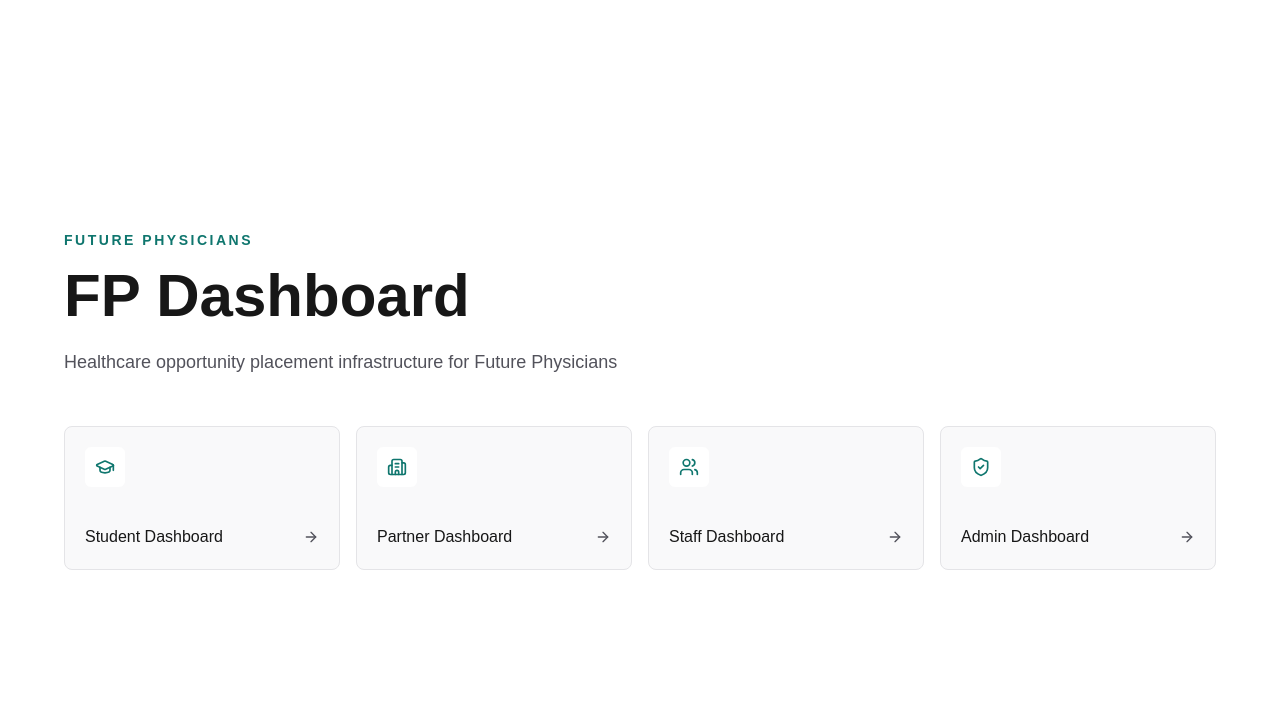
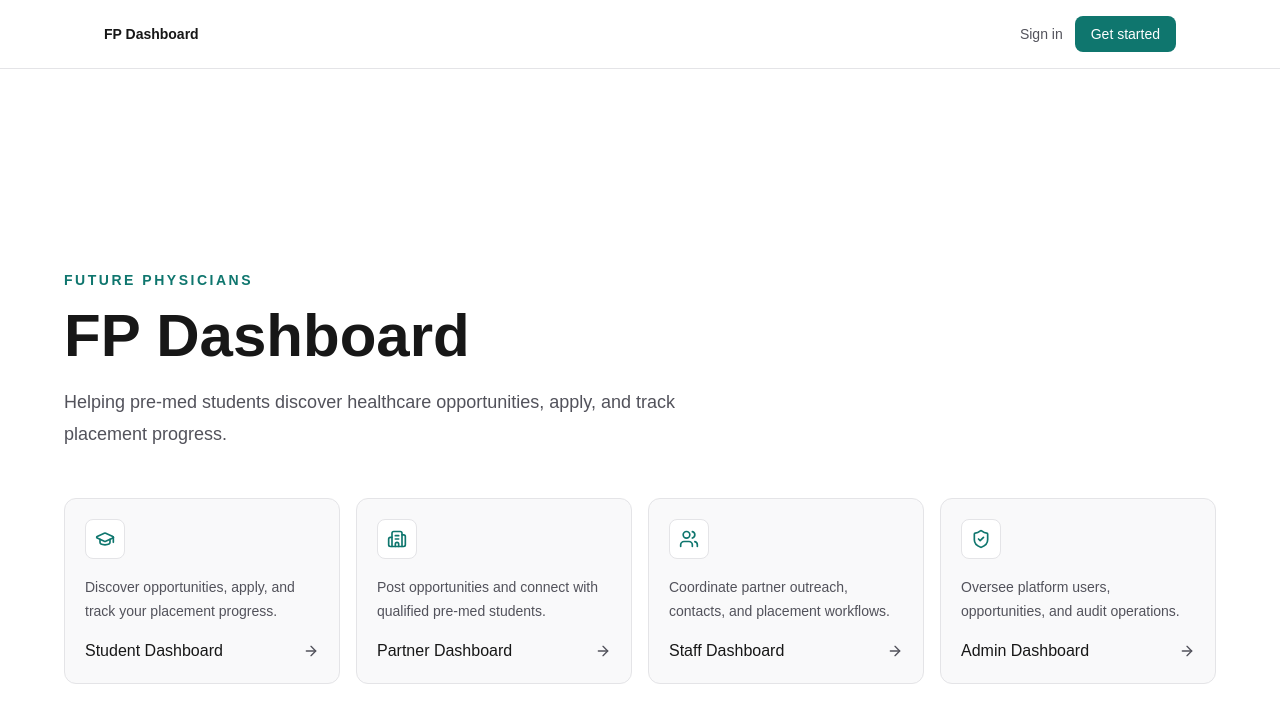
Before and after one commit to Mohit-Bapatla/fp-dashboard, a Next.js app: page / in a window 1280 px wide. Shown: the top 722 px of the page. Built offline with nearby package versions, Linux system fonts and the light colour scheme.

Commit message:
Polish auth and landing experience

```diff
--- a/src/app/(auth)/sign-in/[[...sign-in]]/page.tsx
+++ b/src/app/(auth)/sign-in/[[...sign-in]]/page.tsx
@@ -1,8 +1,26 @@
 import { SignIn } from "@clerk/nextjs";
+import Link from "next/link";
 
 export default function SignInPage() {
   return (
-    <main className="flex min-h-screen items-center justify-center bg-muted/30 px-4 py-10">
+    <main className="flex min-h-screen flex-col items-center justify-center bg-slate-50 px-4 py-12">
+      <div className="mb-8 text-center">
+        <Link
+          className="inline-block rounded focus-visible:outline-none focus-visible:ring-2 focus-visible:ring-primary focus-visible:ring-offset-2"
+          href="/"
+        >
+          <span className="text-sm font-semibold uppercase tracking-[0.18em] text-primary">
+            Future Physicians
+          </span>
+        </Link>
+        <h1 className="mt-3 text-xl font-semibold text-foreground">
+          Welcome back
+        </h1>
+        <p className="mt-2 text-sm leading-6 text-muted-foreground">
+          Access your FP Dashboard — manage opportunities, applications, and
+          placements.
+        </p>
+      </div>
       <SignIn
         fallbackRedirectUrl="/dashboard"
         path="/sign-in"
--- a/src/app/(auth)/sign-up/[[...sign-up]]/page.tsx
+++ b/src/app/(auth)/sign-up/[[...sign-up]]/page.tsx
@@ -1,8 +1,26 @@
 import { SignUp } from "@clerk/nextjs";
+import Link from "next/link";
 
 export default function SignUpPage() {
   return (
-    <main className="flex min-h-screen items-center justify-center bg-muted/30 px-4 py-10">
+    <main className="flex min-h-screen flex-col items-center justify-center bg-slate-50 px-4 py-12">
+      <div className="mb-8 text-center">
+        <Link
+          className="inline-block rounded focus-visible:outline-none focus-visible:ring-2 focus-visible:ring-primary focus-visible:ring-offset-2"
+          href="/"
+        >
+          <span className="text-sm font-semibold uppercase tracking-[0.18em] text-primary">
+            Future Physicians
+          </span>
+        </Link>
+        <h1 className="mt-3 text-xl font-semibold text-foreground">
+          Create your account
+        </h1>
+        <p className="mt-2 text-sm leading-6 text-muted-foreground">
+          Join Future Physicians — discover healthcare opportunities and track
+          placement progress.
+        </p>
+      </div>
       <SignUp
         fallbackRedirectUrl="/dashboard"
         path="/sign-up"
--- a/src/app/page.tsx
+++ b/src/app/page.tsx
@@ -12,28 +12,55 @@ const dashboards = [
     title: "Student Dashboard",
     href: "/dashboard/student",
     icon: GraduationCap,
+    description: "Discover opportunities, apply, and track your placement progress.",
   },
   {
     title: "Partner Dashboard",
     href: "/dashboard/partner",
     icon: Building2,
+    description: "Post opportunities and connect with qualified pre-med students.",
   },
   {
     title: "Staff Dashboard",
     href: "/dashboard/staff",
     icon: Users,
+    description: "Coordinate partner outreach, contacts, and placement workflows.",
   },
   {
     title: "Admin Dashboard",
     href: "/dashboard/admin",
     icon: ShieldCheck,
+    description: "Oversee platform users, opportunities, and audit operations.",
   },
 ];
 
 export default function Home() {
   return (
-    <main className="min-h-screen bg-background px-6 py-10 text-foreground sm:px-10">
-      <section className="mx-auto flex min-h-[calc(100vh-5rem)] w-full max-w-6xl flex-col justify-center gap-12">
+    <>
+      <header className="border-b border-border bg-background/95 backdrop-blur">
+        <div className="mx-auto flex max-w-6xl items-center justify-between px-6 py-4 sm:px-10">
+          <span className="text-sm font-semibold text-foreground">
+            FP Dashboard
+          </span>
+          <nav className="flex items-center gap-3">
+            <Link
+              className="rounded text-sm font-medium text-muted-foreground transition hover:text-foreground focus-visible:outline-none focus-visible:ring-2 focus-visible:ring-primary focus-visible:ring-offset-2"
+              href="/sign-in"
+            >
+              Sign in
+            </Link>
+            <Link
+              className="inline-flex items-center rounded-lg bg-primary px-4 py-2 text-sm font-medium text-primary-foreground transition hover:opacity-90 focus-visible:outline-none focus-visible:ring-2 focus-visible:ring-primary focus-visible:ring-offset-2"
+              href="/sign-up"
+            >
+              Get started
+            </Link>
+          </nav>
+        </div>
+      </header>
+
+      <main className="bg-background px-6 py-10 text-foreground sm:px-10">
+        <section className="mx-auto flex min-h-[calc(100vh-4rem)] w-full max-w-6xl flex-col justify-center gap-12">
           <div className="max-w-3xl">
             <p className="mb-4 text-sm font-semibold uppercase tracking-[0.18em] text-primary">
               Future Physicians
@@ -42,8 +69,8 @@ export default function Home() {
               FP Dashboard
             </h1>
             <p className="mt-5 max-w-2xl text-lg leading-8 text-muted-foreground">
-            Healthcare opportunity placement infrastructure for Future
-            Physicians
+              Helping pre-med students discover healthcare opportunities, apply,
+              and track placement progress.
             </p>
           </div>
 
@@ -53,21 +80,26 @@ export default function Home() {
 
               return (
                 <Link
-                className="group flex min-h-36 flex-col justify-between rounded-lg border border-border bg-muted/50 p-5 transition hover:border-primary hover:bg-muted"
+                  className="group flex min-h-40 flex-col justify-between rounded-xl border border-border bg-muted/50 p-5 transition hover:border-primary hover:bg-muted focus-visible:outline-none focus-visible:ring-2 focus-visible:ring-primary focus-visible:ring-offset-2"
                   href={dashboard.href}
                   key={dashboard.href}
                   prefetch={false}
                 >
-                <div className="flex h-10 w-10 items-center justify-center rounded-md bg-background text-primary">
+                  <div>
+                    <div className="flex h-10 w-10 items-center justify-center rounded-lg border border-border bg-background text-primary">
                       <Icon aria-hidden="true" className="h-5 w-5" />
                     </div>
-                <div className="mt-8 flex items-center justify-between gap-4">
+                    <p className="mt-4 text-sm leading-6 text-muted-foreground">
+                      {dashboard.description}
+                    </p>
+                  </div>
+                  <div className="mt-4 flex items-center justify-between gap-4">
                     <span className="text-base font-medium">
                       {dashboard.title}
                     </span>
                     <ArrowRight
                       aria-hidden="true"
-                    className="h-4 w-4 text-muted-foreground transition group-hover:translate-x-1 group-hover:text-primary"
+                      className="h-4 w-4 shrink-0 text-muted-foreground transition group-hover:translate-x-1 group-hover:text-primary"
                     />
                   </div>
                 </Link>
@@ -76,5 +108,6 @@ export default function Home() {
           </div>
         </section>
       </main>
+    </>
   );
 }
```
Lines whose indentation alone changed are shown as unchanged.
